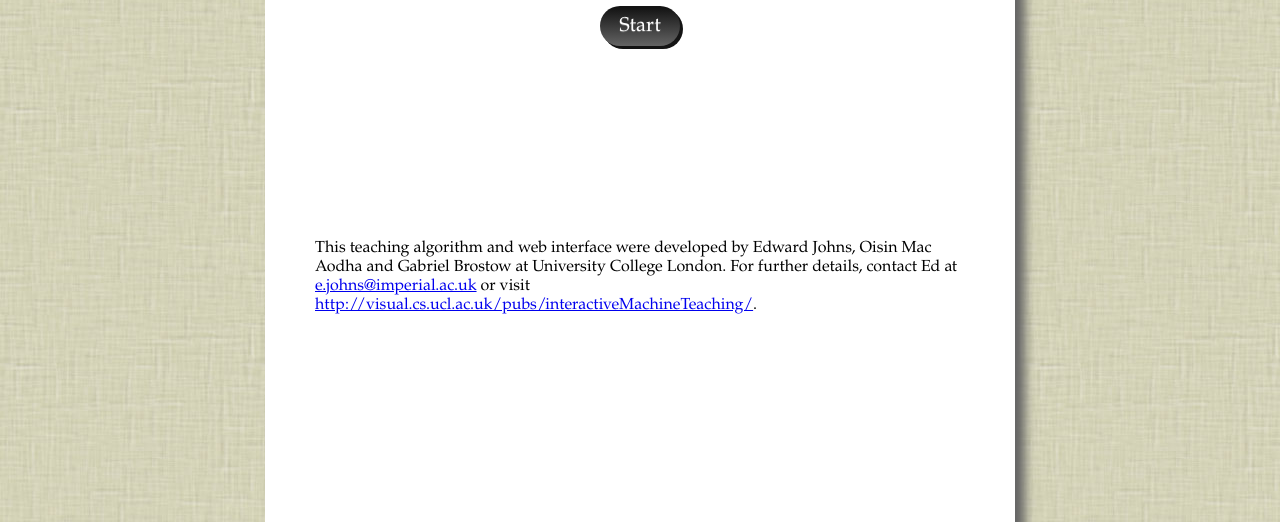
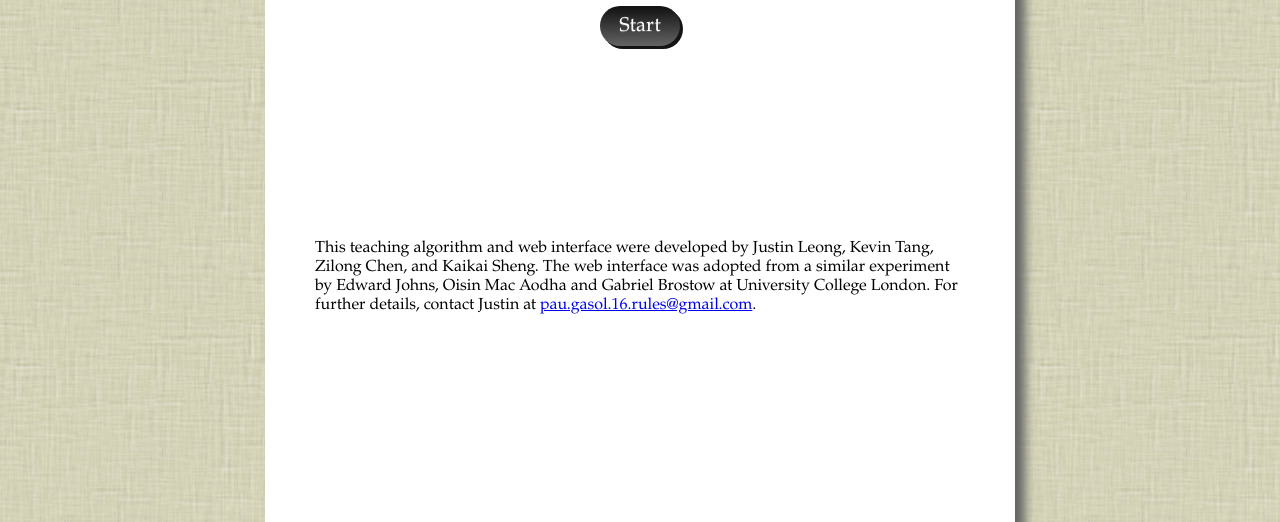
Before and after one commit to omegaphoenix/machine-teaching, a Django app: page /teacher/ in a window 1280 px wide. Shown: the part 397-919 px from the top of the page. Run offline with Django 3.2, Linux system fonts and the light colour scheme; parts of the project's set-up code (start-up, migrations or seed data) failed here and were passed over.

Commit message:
Changed footers

```diff
--- a/machine_teaching/teacher/templates/teacher/newuser.html
+++ b/machine_teaching/teacher/templates/teacher/newuser.html
@@ -46,7 +46,7 @@
 
 <br><br><br><br><br><br><br><br>
 <p>
-This teaching algorithm and web interface were developed by Edward Johns, Oisin Mac Aodha and Gabriel Brostow at University College London. For further details, contact Ed at <a href="mailto:e.johns@imperial.ac.uk">e.johns@imperial.ac.uk</a> or visit <a href="http://visual.cs.ucl.ac.uk/pubs/interactiveMachineTeaching/">http://visual.cs.ucl.ac.uk/pubs/interactiveMachineTeaching/</a>.
+This teaching algorithm and web interface were developed by Justin Leong, Kevin Tang, Zilong Chen, and Kaikai Sheng.  The web interface was adopted from a similar experiment by Edward Johns, Oisin Mac Aodha and Gabriel Brostow at University College London. For further details, contact Justin at <a href="mailto:pau.gasol.16.rules@gmail.com">pau.gasol.16.rules@gmail.com</a>.
 </p>
 
 </div>
--- a/machine_teaching/teacher/templates/teacher/testresults.html
+++ b/machine_teaching/teacher/templates/teacher/testresults.html
@@ -25,7 +25,7 @@
 
 <br><br><br><br><br><br><br><br>
 <p>
-This teaching algorithm and web interface were developed by Edward Johns, Oisin Mac Aodha and Gabriel Brostow at University College London. For further details, contact Ed at <a href="mailto:e.johns@imperial.ac.uk">e.johns@imperial.ac.uk</a> or visit <a href="http://visual.cs.ucl.ac.uk/pubs/interactiveMachineTeaching/">http://visual.cs.ucl.ac.uk/pubs/interactiveMachineTeaching/</a>.
+This teaching algorithm and web interface were developed by Justin Leong, Kevin Tang, Zilong Chen, and Kaikai Sheng.  The web interface was adopted from a similar experiment by Edward Johns, Oisin Mac Aodha and Gabriel Brostow at University College London. For further details, contact Justin at <a href="mailto:pau.gasol.16.rules@gmail.com">pau.gasol.16.rules@gmail.com</a>.
 </p>
 
 </div>
```
